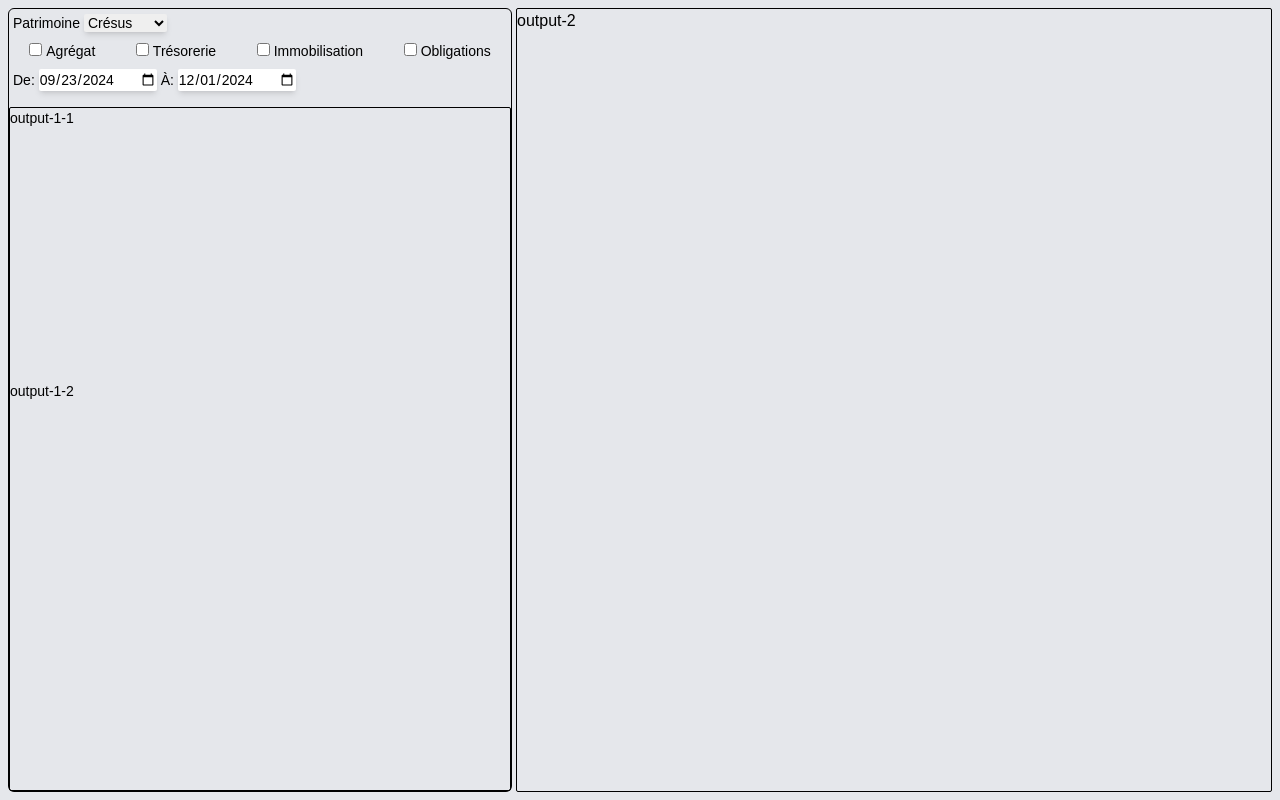
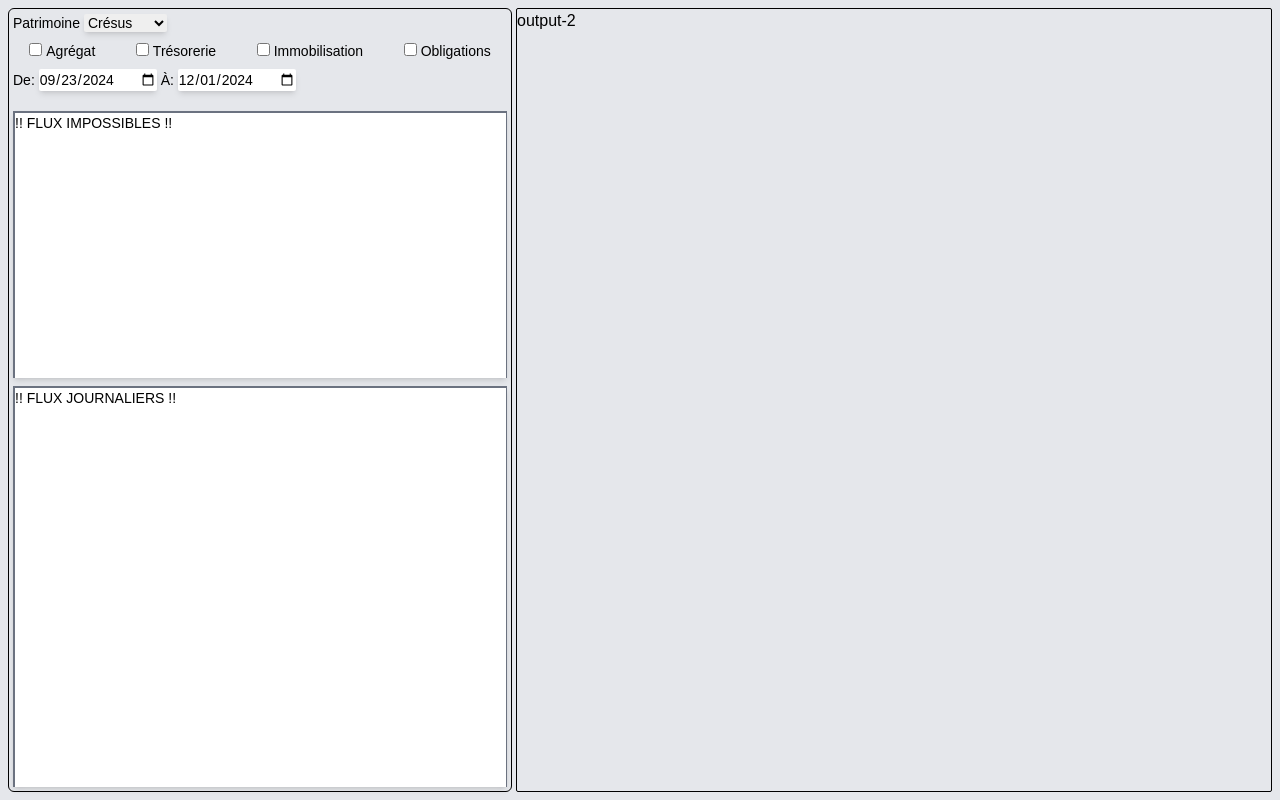
Before and after one commit to RyanIaro/patrimoine-swing-ui, a Next.js app: page / in a window 1280 px wide. Built offline with nearby package versions, Linux system fonts and the light colour scheme.

Commit message:
style: output1 structure

```diff
--- /dev/null
+++ b/src/app/components/output1.tsx
@@ -0,0 +1,12 @@
+export default function Output1() {
+  return (
+    <div className="flex flex-col size-full rounded-sm">
+      <div className="h-2/5 border-t-2 border-r border-l-2 border-gray-500 bg-white m-1 shadow-md">
+        !! FLUX IMPOSSIBLES !! <br/>
+      </div>
+      <div className="h-3/5 border-t-2 border-r border-l-2 border-gray-500 bg-white m-1 shadow-md">
+      !! FLUX JOURNALIERS !! <br/>
+      </div>
+    </div>
+  );
+}
--- a/src/app/page.tsx
+++ b/src/app/page.tsx
@@ -1,18 +1,12 @@
 import Input from "@/app/components/input"
+import Output1 from "@/app/components/output1";
 
 export default function Home() {
   return (
     <>
       <div className="w-2/5 h-full flex flex-col border-black border rounded-md text-sm">
         <Input/>
-        <div className="flex flex-col size-full border-black border rounded-sm">
-          <div className="w-full h-2/5">
-          output-1-1
-          </div>
-          <div className="w-full h-3/5">
-          output-1-2
-          </div>
-        </div>
+        <Output1/>
       </div>
       <div className="w-3/5 h-full border-black border rounded-sm">output-2</div>
     </>
```
